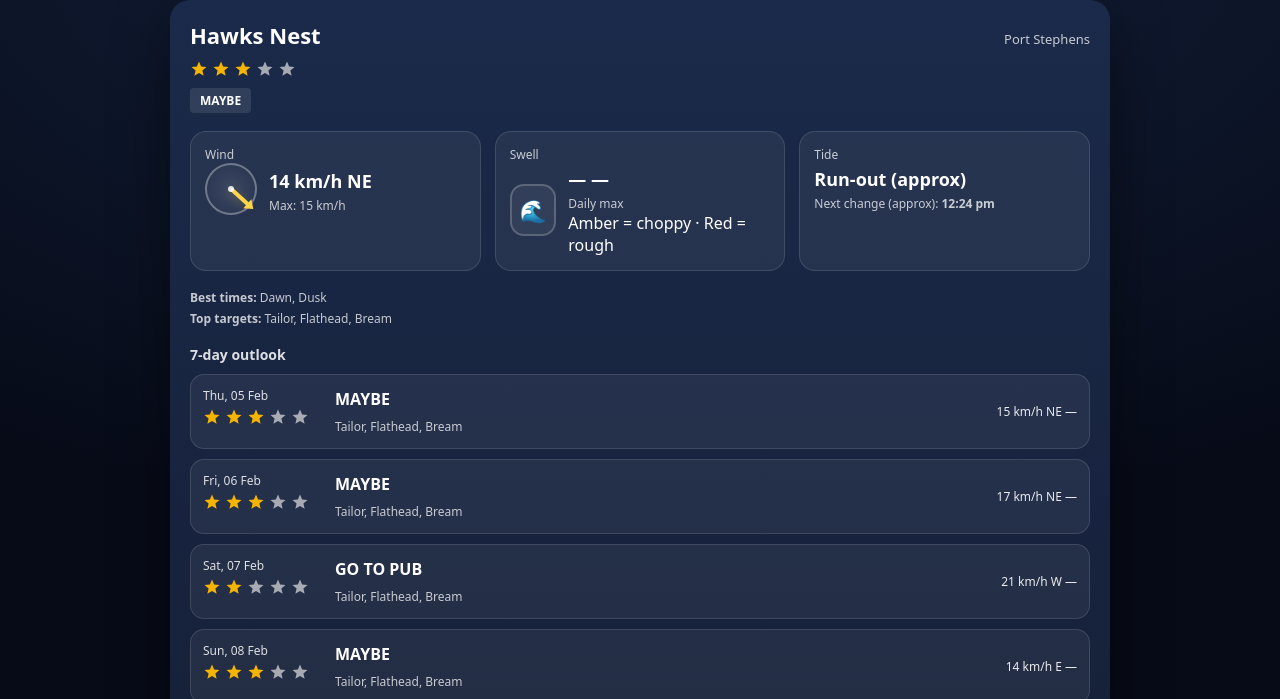
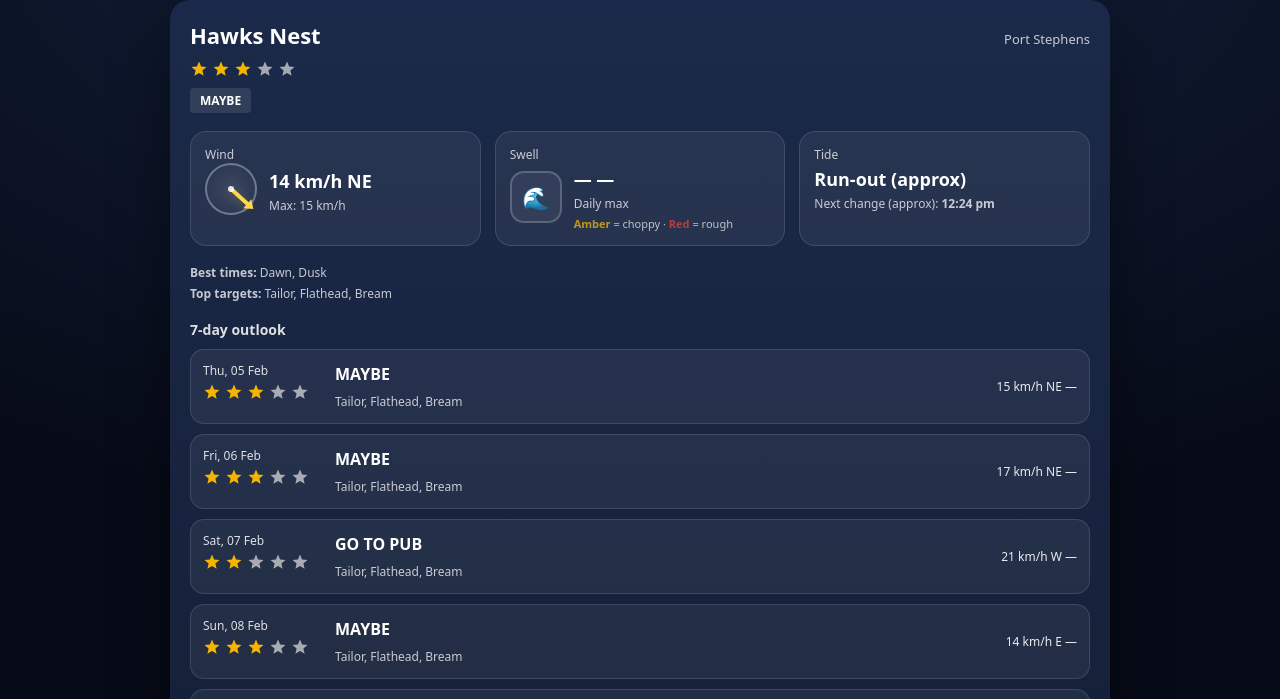
Before and after one commit to hallidayau/fishing-app, a plain HTML site: page docs/index.html in a window 1280 px wide. Shown: the part 71-770 px from the top of the page. Drawn offline with Linux system fonts and the light colour scheme.

Commit message:
Update style.css

```diff
--- a/docs/style.css
+++ b/docs/style.css
@@ -231,6 +231,23 @@ select{
   gap:10px;
 }
 
+/* SWELL LEGEND */
+.swellLegend {
+  margin-top:4px;
+  font-size:11px;
+  opacity:.7;
+}
+
+.swellLegend .amber {
+  color:#ffc107;
+  font-weight:600;
+}
+
+.swellLegend .red {
+  color:#f44336;
+  font-weight:600;
+}
+
 /* FOOTER */
 .foot{ font-size:12px; opacity:.6; text-align:center; }
 
```
